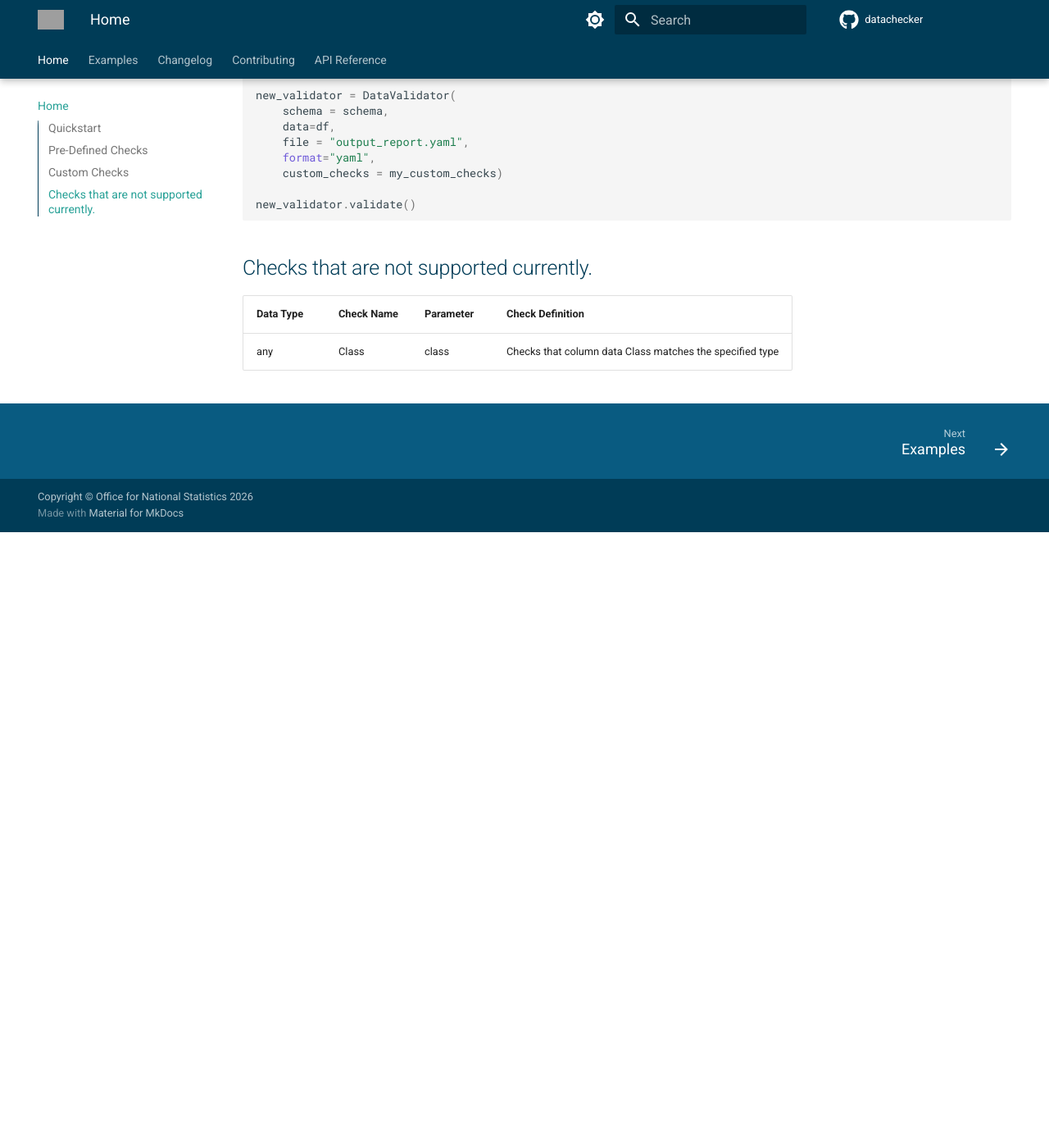
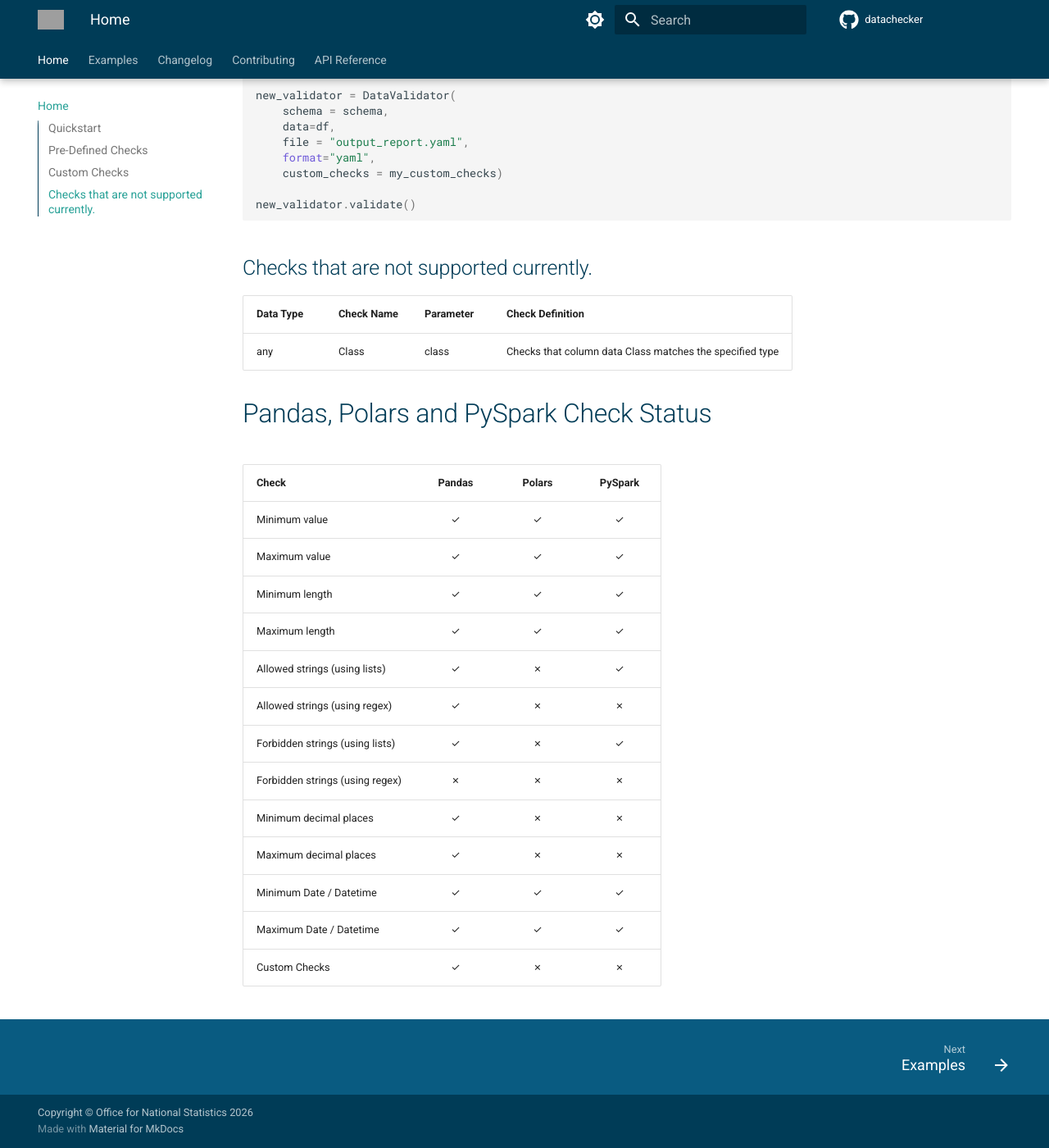
Before and after one commit to ONSdigital/datachecker, an MkDocs documentation site: the page built from docs/index.md, in a window 1280 px wide and 1400 px high, scrolled down 1967 px. Shown: the whole window at 82% size. Built offline with MkDocs 1.6.1 and Material for MkDocs 9.7.7, drawn with Linux system fonts in a browser that asks for light colours; comment, search, counter and statistics services are not loaded; before the commit the page ends 2616 px from its top, so only the background shows below that; grey boxes are pictures that could not be loaded.

Commit message:
updating docs with currently supported functionality

```diff
--- a/docs/index.md
+++ b/docs/index.md
@@ -74,3 +74,21 @@ new_validator.validate()
 | any              | Class                  | class             | Checks that column data Class matches the specified type                                                                          |
 
 [lambda-functions]: https://realpython.com/python-lambda/
+
+# Pandas, Polars and PySpark Check Status
+
+| Check       | Pandas | Polars | PySpark |
+|-------------|:-----------------:|:-------------:|:------------:|
+| Minimum value                   | ✓ | ✓ | ✓ |
+| Maximum value                   | ✓ | ✓ | ✓ |
+| Minimum length                  | ✓ | ✓ | ✓ |
+| Maximum length                  | ✓ | ✓ | ✓ |
+| Allowed strings (using lists)   | ✓ | ✗ | ✓ |
+| Allowed strings (using regex)   | ✓ | ✗ | ✗ |
+| Forbidden strings (using lists) | ✓ | ✗ | ✓ |
+| Forbidden strings (using regex) | ✗ | ✗ | ✗ |
+| Minimum decimal places          | ✓ | ✗ | ✗ |
+| Maximum decimal places          | ✓ | ✗ | ✗ |
+| Minimum Date / Datetime         | ✓ | ✓ | ✓ |
+| Maximum Date / Datetime         | ✓ | ✓ | ✓ |
+| Custom Checks                   | ✓ | ✗ | ✗ |
```
